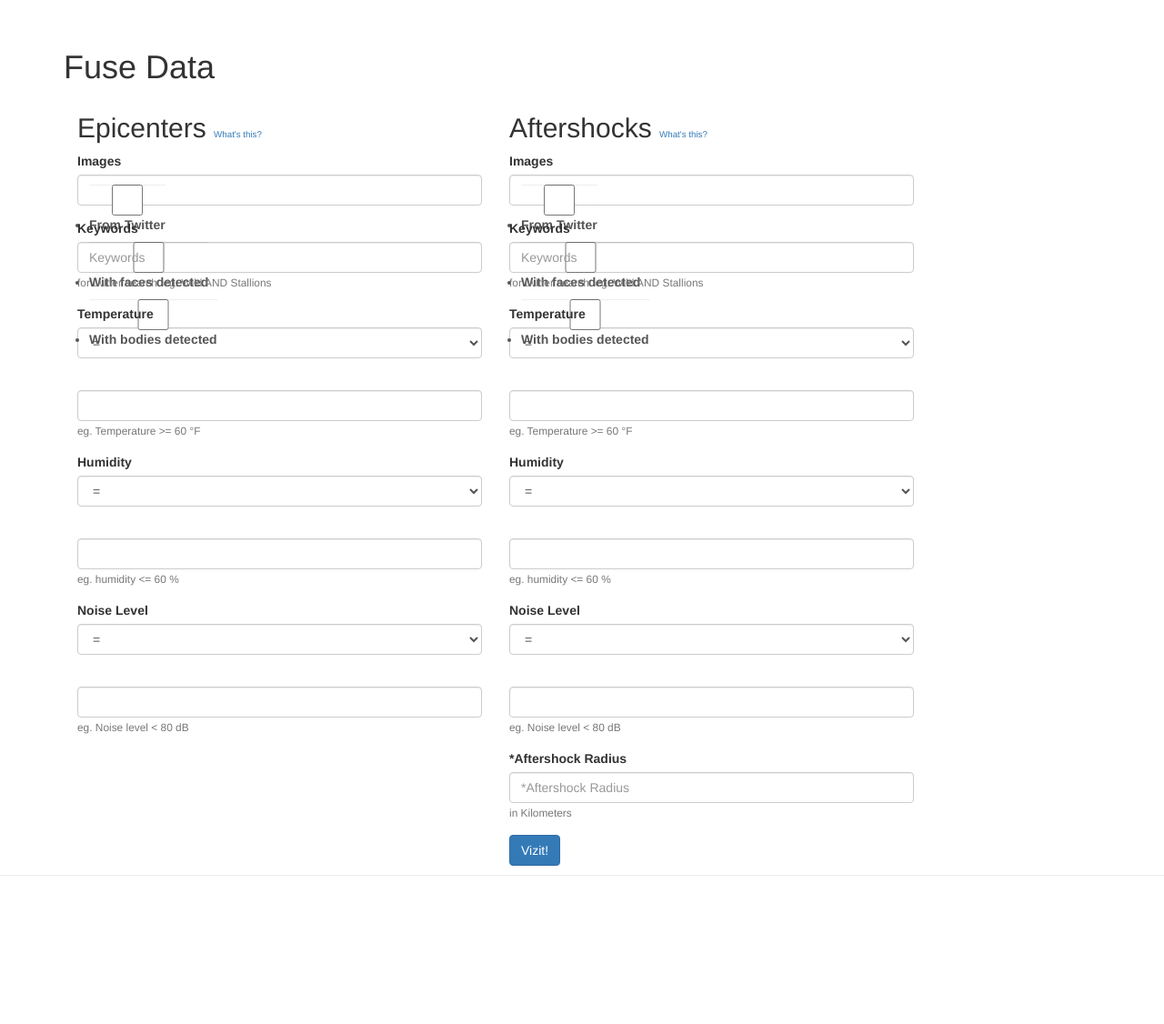
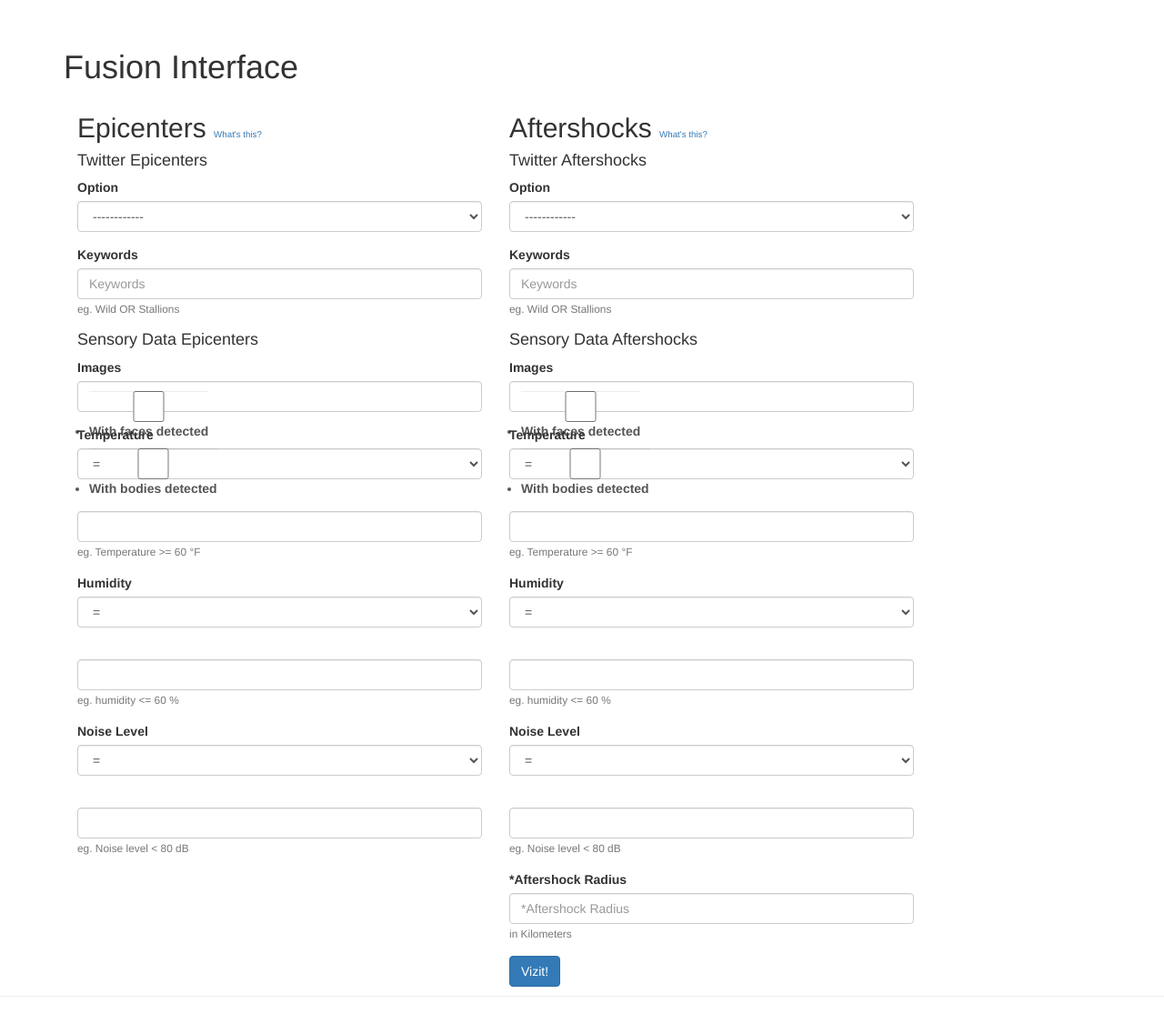
Before and after one commit to keyoub/open-fusion-webapp, a Django app: page /proto/ in a window 1280 px wide. Shown: the part 91-1217 px from the top of the page at 91% size. Before the commit the page ends 1054 px from the top, so only its background shows below. Run offline with Django 3.2, Linux system fonts and the light colour scheme; parts of the project's set-up code (start-up, migrations or seed data) failed here and were passed over; some libraries are stand-ins or nearby versions.

Commit message:
Modest Fusion UI redesign. (v3.1) Now users have the option to choose what type of search they want to run on the retriever.

```diff
--- a/gsf/home/templates/home/proto.html
+++ b/gsf/home/templates/home/proto.html
@@ -12,19 +12,33 @@
 <link href="{% static "css/nprogress.css" %}" rel="stylesheet">
 <script src="{% static "js/nprogress.js" %}"></script>
 
-<h1>Fuse Data</h1>
+<h1>Fusion Interface</h1>
 
 <form action="/proto/" method="post" class="form" id="fuseform">
    {% csrf_token %}
    <div class="col-md-5">
       <h2>Epicenters
          <small><a href="#" class="help-link" id="epiModalLink">What's this?</a></small></h2>
-      {% bootstrap_form epicenters_form %}
+      <div class="twitter-form">
+         <h4>Twitter Epicenters</h4>
+         {% bootstrap_form twitter_epicenters_form %}
+      </div>
+      <div class="gsf-form">
+         <h4>Sensory Data Epicenters</h4>
+         {% bootstrap_form gsf_epicenters_form %}
+      </div>
    </div>
    <div class="col-md-5">
       <h2>Aftershocks
          <small><a href="#" class="help-link" id="aftModalLink">What's this?</a></small></h2>
-      {% bootstrap_form aftershocks_form %}
+      <div class="twitter-form">
+         <h4>Twitter Aftershocks</h4>
+         {% bootstrap_form twitter_aftershocks_form %}
+      </div>
+      <div class="gsf-form">
+         <h4>Sensory Data Aftershocks</h4>
+         {% bootstrap_form gsf_aftershocks_form %}
+      </div>
       {% buttons %}
          <p id="sendwrapper">
           <button id="vizit" type="submit" class="btn btn-primary">
--- a/gsf/home/views.py
+++ b/gsf/home/views.py
@@ -188,18 +188,23 @@ def index(request):
    return render(request, "home/index.html", {"form":form})
 
 
-# Choices variables for the forms" select field
+# Choices variables for the forms select fields
 #SOURCE_CHOICES = (
    #("twt", "Twitter"),
    #("owm", "Open Weather Map"),
    #("gsf", "GSF iOS App"),
 #)
 
-IMAGE_CHOICES = (
-   ("twt", "From Twitter"),
+TWITTER_CHOICES = (
+   ("", "------------"),
+   ("imgonly", "Search for images only."),
+   ("txtonly", "Search for text only."),
+   ("txtimg", "Search for both images and text."),
+)
+
+GSF_IMAGE_CHOICES = (
    ("imf", "With faces detected"),
    ("imb", "With bodies detected"),
-
 )
 
 OPERATORS = (
@@ -216,80 +221,68 @@ LOGICALS = (
 )
 
 """
-   Shared form fields
+   The Epicenters form constructor for GSF data querying
 """
-#sources  = forms.MultipleChoiceField(required=False, choices=SOURCE_CHOICES,
-#             widget=forms.CheckboxSelectMultiple())
-images   = forms.MultipleChoiceField(required=False, choices=IMAGE_CHOICES,
+class GSFEpicentersForm(forms.Form):
+   images   = forms.MultipleChoiceField(required=False, choices=GSF_IMAGE_CHOICES,
              widget=forms.CheckboxSelectMultiple())
-keywords = forms.CharField(required=False,
-            help_text="for twitter search. eg. Wild AND Stallions")
-temperature_logic  = forms.ChoiceField(label="Temperature",
-                  required=False, choices=OPERATORS)
-temperature = forms.DecimalField(label="",required=False,
-                  help_text="eg. Temperature >= 60 &deg;F")
-humidity_logic  = forms.ChoiceField(label="Humidity",
-                  required=False, choices=OPERATORS)
-humidity = forms.DecimalField(label="",required=False,
-               help_text="eg. humidity <= 60 %")
-noise_level_logic  = forms.ChoiceField(label="Noise Level",
-                  required=False, choices=OPERATORS)
-noise_level = forms.DecimalField(label="",required=False,
-                  help_text="eg. Noise level < 80 dB")
-radius   = forms.FloatField(required=True, label="*Aftershock Radius",
-             help_text="in Kilometers")
-
-class EpicentersForm(forms.Form):
-   #sources     = sources
-   images      = images
-   keywords    = keywords
-   temperature_logic  = temperature_logic
-   temperature = temperature
-   humidity_logic = humidity_logic
-   humidity    = humidity
-   noise_level_logic = noise_level_logic
-   noise_level = noise_level
+   #keywords = forms.CharField(required=False,
+   #            help_text="for twitter search. eg. Wild AND Stallions")
+   temperature_logic  = forms.ChoiceField(label="Temperature",
+                     required=False, choices=OPERATORS)
+   temperature = forms.DecimalField(label="",required=False,
+                     help_text="eg. Temperature >= 60 &deg;F")
+   humidity_logic  = forms.ChoiceField(label="Humidity",
+                     required=False, choices=OPERATORS)
+   humidity = forms.DecimalField(label="",required=False,
+                  help_text="eg. humidity <= 60 %")
+   noise_level_logic  = forms.ChoiceField(label="Noise Level",
+                     required=False, choices=OPERATORS)
+   noise_level = forms.DecimalField(label="",required=False,
+                     help_text="eg. Noise level < 80 dB")
 
 """
-   The Aftershocks UI
+   The Aftershocks form constructor for GSF data querying
 """
-class AftershocksForm(forms.Form):
-   #sources     = sources
-   images      = images
-   keywords    = keywords
-   temperature_logic  = temperature_logic
-   temperature = temperature
-   humidity_logic = humidity_logic
-   humidity    = humidity
-   noise_level_logic = noise_level_logic
-   noise_level = noise_level
-   radius      = radius
+class GSFAftershocksForm(GSFEpicentersForm):
+   radius = forms.FloatField(required=True, label="*Aftershock Radius",
+                help_text="in Kilometers")
+
+"""
+   The Epicenters form constructor for Twitter querying
+"""
+class TwitterFusionForm(forms.Form):
+   option = forms.ChoiceField(required=False, choices=TWITTER_CHOICES)
+                #widget=forms.RadioSelect())
+   keywords = forms.CharField(required=False, help_text="eg. Wild OR Stallions")
 
 """
    Passes user query to get data from the retriever
 """
-def query_third_party(sources, keywords, images, location):
+def query_third_party(sources, keyword, option, location):
    media = ()
-   for image in images:
-      if image == "twt":
-         media = media + ("image",)
 
-   if keywords:
-      media = media + ("text",)
+   # Create the media variable
+   if option == "imgonly":
+      media = ("image",)
+   if option == "txtonly":
+      media = ("text",)
+   if option == "txtimg":
+      media = ("image", "text")
 
    # Get results from third party provider
-   results = None
+   results = {}
    try:
       results = retriever.fetch(sources,
                            media=media,
-                           keyword=keywords,
+                           keyword=keyword,
                            quantity=15,
                            location=location,
                            interval=None)
    except:
       logger.error("the retriever failed")
 
-   return results
+   return results.get("features")
 
 """
    Drop unwanted fields from query documents
@@ -339,7 +332,7 @@ def query_for_images(faces, bodies, geo, coords, radius):
 """
    Query the local db for non-image data
 """
-def query_local_data(keyword, logic, value, exclude_list, geo, coords, radius):
+def query_numeric_data(keyword, logic, value, exclude_list, geo, coords, radius):
    data_set = Features.objects.all()
    if geo:
       data_set = data_set(geometry__geo_within_center=[coords, radius])
@@ -374,7 +367,11 @@ def beautify_results(packages):
          properties["text"] += "<br /><b>Number of Bodies Detected: </b>: " + \
                                str(int(properties["people_detected"]))
 
-def process_form(params, aftershocks, coords):
+"""
+   Process the two UI forms for GSF querying and get
+   results for each form query parameters
+"""
+def process_gsf_form(params, aftershocks, coords):
    results, third_party_results = [], {}
    faces, bodies = False, False
    for image in params["images"]:
@@ -409,14 +406,14 @@ def process_form(params, aftershocks, coords):
                temp_list.append(elem)
          if aftershocks:
             results.extend(
-               query_local_data(
+               query_numeric_data(
                   k, params[k+"_logic"], v, temp_list,
                   geo=True, coords=coords, radius=params["radius"]
                )
             )
          else:
             results.extend(
-               query_local_data(
+               query_numeric_data(
                   k, params[k+"_logic"], v, temp_list,
                   geo=False, coords=None, radius=None
                )
@@ -424,59 +421,41 @@ def process_form(params, aftershocks, coords):
 
    beautify_results(results)
 
-   # Query third party sources if requested by the user
-   thd_party_image_flag = False
-   for choice in params["images"]:
-      if choice in params["images"]:
-         thd_party_image_flag = True
-   if (thd_party_image_flag or params["keywords"]) and aftershocks:
-      location=(coords[1], coords[0], params["radius"], "km")
-      third_party_results = query_third_party(
-         ("Twitter",), params["keywords"], params["images"], location
-      )
-   elif thd_party_image_flag or params["keywords"]:
-      third_party_results = query_third_party(
-         ("Twitter",), params["keywords"], params["images"], None
-      )
-
-   if third_party_results:
-      if third_party_results.get("features"):
-         results.extend(third_party_results["features"])
-
    return results
 
 """
-   Helper function that builds the context for index.html
+   The prototype UI for the Fusion interface
 """
-def result_errors(no_result_flag, time_flag):
-   epicenters_form = EpicentersForm(prefix="epicenters")
-   aftershocks_form = AftershocksForm(prefix="aftershocks")
-   context = {
-                "epicenters_form": epicenters_form,
-                "aftershocks_form": aftershocks_form,
-                "no_result_flag": no_result_flag,
-                "time_flag": time_flag,
-             }
-   return context
-
 def prototype_ui(request):
    if request.method == "POST":
-      epicenters_form = EpicentersForm(request.POST, prefix="epicenters")
-      aftershocks_form = AftershocksForm(request.POST, prefix="aftershocks")
+      gsf_epicenters_form = GSFEpicentersForm(request.POST, prefix="gsf_epicenters")
+      gsf_aftershocks_form = GSFAftershocksForm(request.POST, prefix="gsf_aftershocks")
+
+      twitter_epicenters_form = TwitterFusionForm(request.POST, prefix="twitter_epicenters")
+      twitter_aftershocks_form = TwitterFusionForm(request.POST, prefix="twitter_aftershocks")
 
       # Get query parameters
-      if epicenters_form.is_valid() and aftershocks_form.is_valid():
-         # Initialize variables and flags
-         no_result_flag = False
+      if gsf_epicenters_form.is_valid() and \
+         gsf_aftershocks_form.is_valid() and \
+         twitter_epicenters_form.is_valid() and \
+         twitter_aftershocks_form.is_valid():
 
-         # Get epicenters parameters
-         epicenter_params = {}
-         for k,v in epicenters_form.cleaned_data.items():
-            epicenter_params[k] = v
+         # Initialize variables
+         epicenters, aftershocks = [], []
 
-         epicenters = process_form(epicenter_params,
-                        aftershocks=False, coords=None
-                      )
+         # Get twitter epicenters
+         twt_params = twitter_epicenters_form.cleaned_data
+         epicenters.extend(query_third_party(
+               ("Twitter",), twt_params["keywords"], twt_params["option"], None
+            )
+         )
+
+         # Get gsf epicenters
+         gsf_epicenter_params = gsf_epicenters_form.cleaned_data
+         epicenters.extend(process_gsf_form(
+               gsf_epicenter_params, aftershocks=False, coords=None
+            )
+         )
 
          if not epicenters:
             message = """Either you gave us a lousy query or
@@ -492,19 +471,32 @@ def prototype_ui(request):
                      }
 
          # Get aftershocks parameters
-         aftershock_params = {}
-         for k,v in aftershocks_form.cleaned_data.items():
-            aftershock_params[k] = v
+         gsf_aftershock_params = gsf_aftershocks_form.cleaned_data
+         twt_params = twitter_aftershocks_form.cleaned_data
 
          # Create epicenters with aftershocks embedded
          results = []
          for epicenter in epicenters:
             # Get aftershocks
+            aftershocks = []
             lon = epicenter["geometry"]["coordinates"][0]
             lat = epicenter["geometry"]["coordinates"][1]
-            aftershocks = process_form(aftershock_params,
-                           aftershocks=True, coords=[lon, lat])
-            epicenter["properties"]["radius"] = (aftershock_params["radius"]*1000)
+
+            # Get twitter aftershocks
+            location=(lat, lon, gsf_aftershock_params["radius"], "km")
+            epicenters.extend(query_third_party(
+                  ("Twitter",), twt_params["keywords"], twt_params["option"], location
+               )
+            )
+
+            # Get gsf aftershocks
+            aftershocks.extend(process_gsf_form(
+                 gsf_aftershock_params, aftershocks=True, coords=[lon, lat]
+               )
+            )
+
+            # Add the epicenter with added aftershocks to the package
+            epicenter["properties"]["radius"] = (gsf_aftershock_params["radius"]*1000)
             epicenter["properties"]["related"] = {
                                                    "type": "FeatureCollection",
                                                    "features": aftershocks
@@ -539,11 +531,16 @@ def prototype_ui(request):
          else:
             return render(request, "home/vizit.html", {"file_name":file_name})
    else:
-      epicenters_form = EpicentersForm(prefix="epicenters")
-      aftershocks_form = AftershocksForm(prefix="aftershocks")
+      gsf_epicenters_form = GSFEpicentersForm(prefix="gsf_epicenters")
+      gsf_aftershocks_form = GSFAftershocksForm(prefix="gsf_aftershocks")
+
+      twitter_epicenters_form = TwitterFusionForm(prefix="twitter_epicenters")
+      twitter_aftershocks_form = TwitterFusionForm(prefix="twitter_aftershocks")
 
    return render(request, "home/proto.html",
                  {
-                  "epicenters_form": epicenters_form,
-                  "aftershocks_form": aftershocks_form,
+                  "gsf_epicenters_form": gsf_epicenters_form,
+                  "gsf_aftershocks_form": gsf_aftershocks_form,
+                  "twitter_epicenters_form": twitter_epicenters_form,
+                  "twitter_aftershocks_form": twitter_aftershocks_form,
                  })
```
